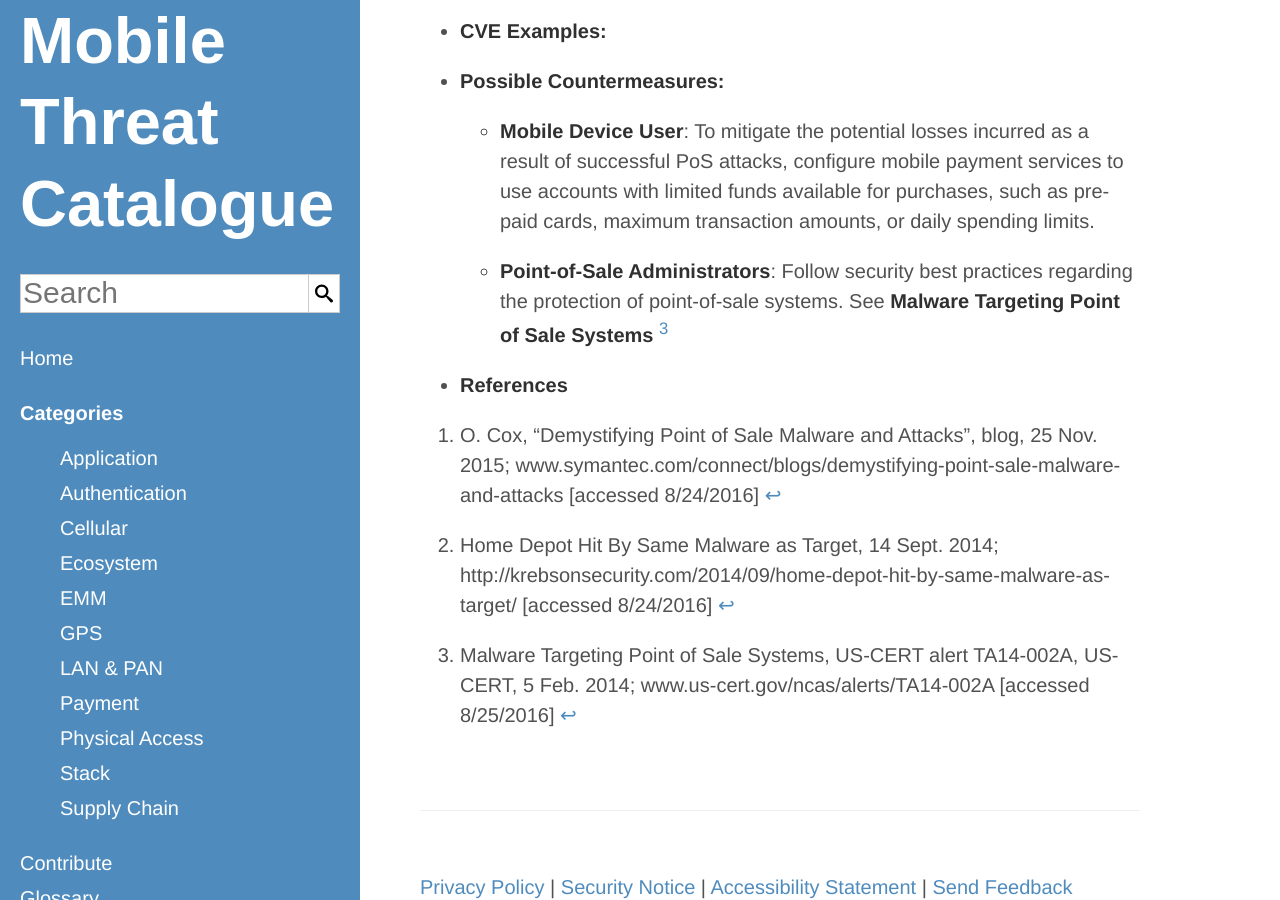
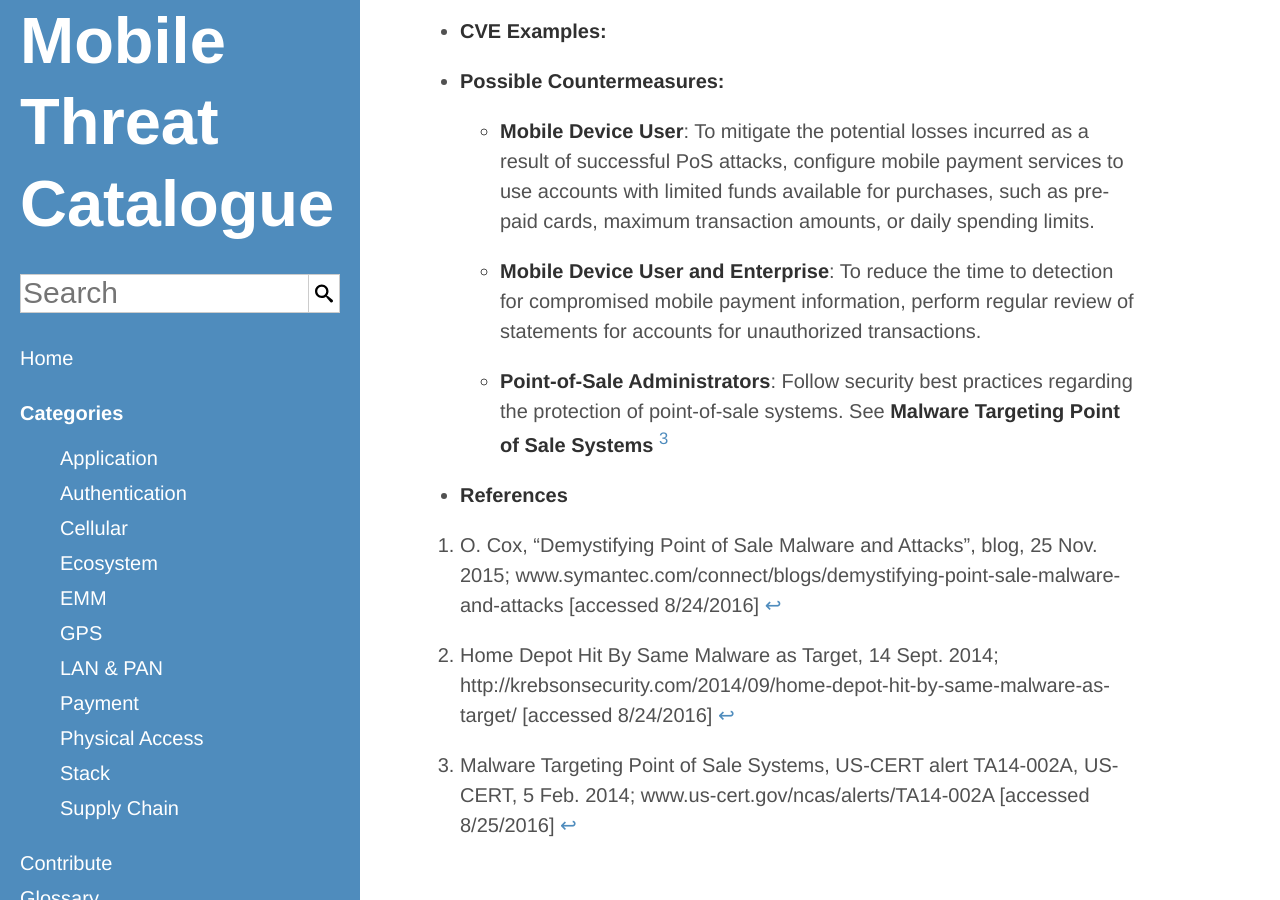
Before and after one commit to usnistgov/mobile-threat-catalogue, a Jekyll site: the page built from _payment-threats/PAY-1.md, in a window 1280 px wide and 900 px high, scrolled down 538 px. Built offline with Jekyll 4.4.1, drawn with Linux system fonts in a browser that asks for light colours.

Commit message:
#13: countermeasures and actors

```diff
--- a/_payment-threats/PAY-1.md
+++ b/_payment-threats/PAY-1.md
@@ -9,6 +9,9 @@
     PossibleCountermeasures:
         "To mitigate the potential losses incurred as a result of successful PoS attacks, configure mobile payment services to use accounts with limited funds available for purchases, such as pre-paid cards, maximum transaction amounts, or daily spending limits.":
             - Mobile Device User
+        "To reduce the time to detection for compromised mobile payment information, perform regular review of statements for accounts for unauthorized transactions.":
+            - Mobile Device User
+            - Enterprise
         "Follow security best practices regarding the protection of point-of-sale systems. See __Malware Targeting Point of Sale Systems__ [^42]":
             - Point-of-Sale Administrators
 ---
```
